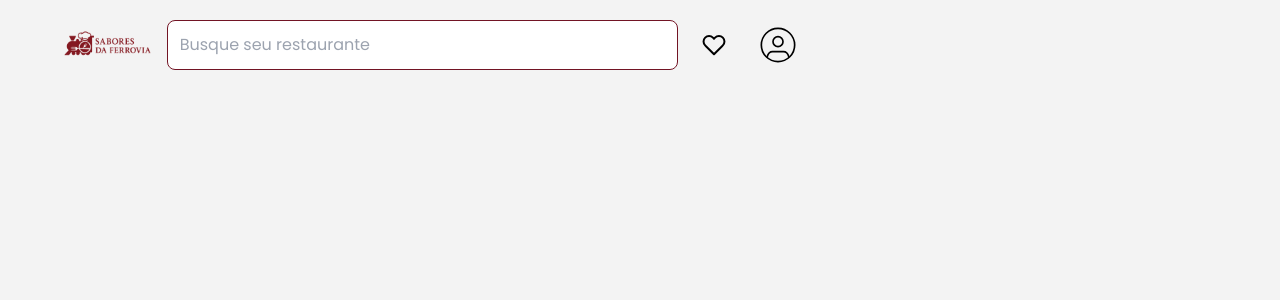
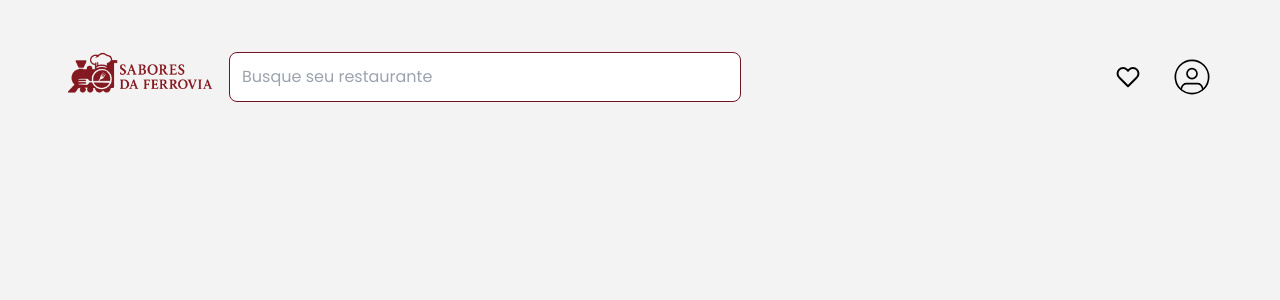
Before and after one commit to Filliph08/sabores-da-ferrovia, a React (Create React App) app: page / in a window 1280 px wide. Shown: the top 300 px of the page. Built offline with nearby package versions, Linux system fonts and the light colour scheme.

Commit message:
FEAT: organizei a logo

```diff
--- a/src/pages/Home/index.jsx
+++ b/src/pages/Home/index.jsx
@@ -6,9 +6,8 @@ export const HomePage = () => {
         <header>
             <div className="container">
                 <div className="header-logo">
-                    <img src="./img/logonova.png" alt="Sabores da ferrovia" width={200} height={200} className="object-contain" />
+                    <img src="./img/logonova.png" alt="Sabores da ferrovia" width={400} height={400} className="object-contain" />
                 </div>
-
                 <div className="w-full p-4">
                     <form>
                         <fieldset className="w-full max-w-lg">
@@ -16,18 +15,25 @@ export const HomePage = () => {
                         </fieldset>
                     </form>
                 </div>
-
-                <nav className=" w-full flex items-center gap-4">
+                <nav className=" w-50 flex items-center gap-4">
                     <button className="flex items-center justify-center p-2">
                         <svg xmlns="http://www.w3.org/2000/svg" width="24" height="24" viewBox="0 0 24 24" fill="none" stroke="#000000" stroke-width="2" stroke-linecap="round" stroke-linejoin="round"><path d="M20.84 4.61a5.5 5.5 0 0 0-7.78 0L12 5.67l-1.06-1.06a5.5 5.5 0 0 0-7.78 7.78l1.06 1.06L12 21.23l7.78-7.78 1.06-1.06a5.5 5.5 0 0 0 0-7.78z"></path></svg>
                     </button>
-
                     <button className="flex items-center justify-center p-2">
-                        <svg xmlns="http://www.w3.org/2000/svg" width="40" height="40" viewBox="0 0 24 24" fill="none" stroke="#000000" stroke-width="1" stroke-linecap="round" stroke-linejoin="round"><path d="M5.52 19c.64-2.2 1.84-3 3.22-3h6.52c1.38 0 2.58.8 3.22 3"/><circle cx="12" cy="10" r="3"/><circle cx="12" cy="12" r="10"/></svg>
+                        <svg xmlns="http://www.w3.org/2000/svg" width="40" height="40" viewBox="0 0 24 24" fill="none" stroke="#000000" stroke-width="1" stroke-linecap="round" stroke-linejoin="round"><path d="M5.52 19c.64-2.2 1.84-3 3.22-3h6.52c1.38 0 2.58.8 3.22 3" /><circle cx="12" cy="10" r="3" /><circle cx="12" cy="12" r="10" /></svg>
                     </button>
-
                 </nav>
             </div>
+
+
+
+
+
+
+
+
+
+
         </header>
     );
 }
```
